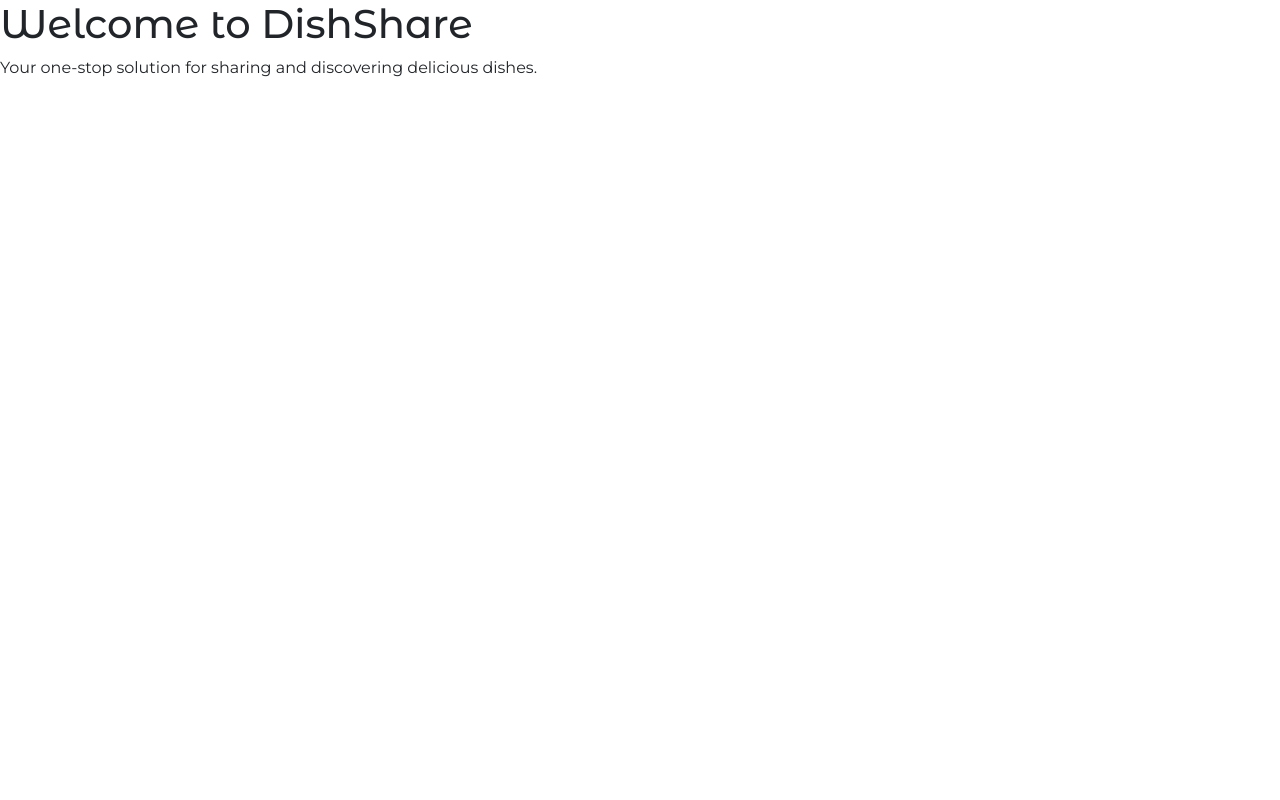
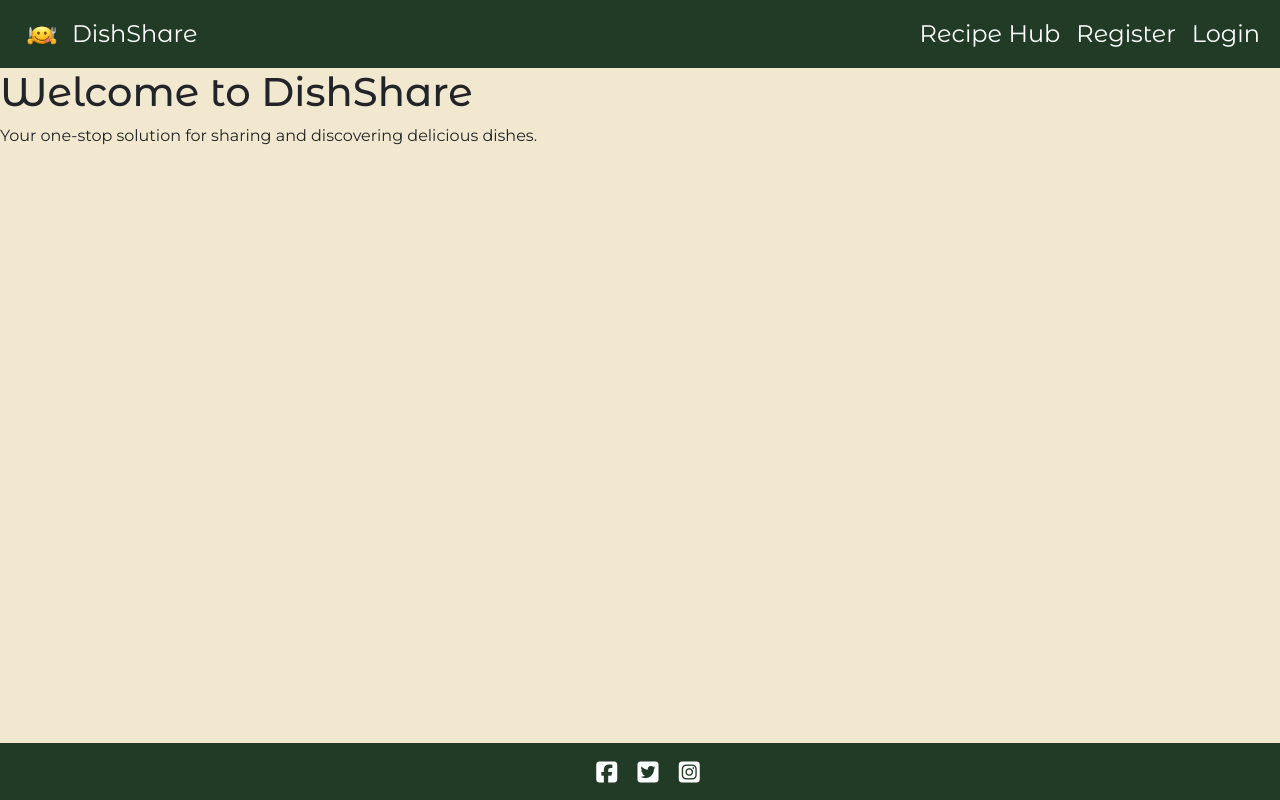
Before and after one commit to Chandni-L5/DishShare, a Django app: template templates/base.html in a window 1280 px wide. Run offline with Django 4.2, Linux system fonts and the light colour scheme; the template is opened without the code that fills it, so the values that code supplies are empty; some libraries are stand-ins or nearby versions.

Commit message:
create custom navbar and footer in base template

```diff
--- a/static/css/style.css
+++ b/static/css/style.css
@@ -20,10 +20,83 @@
 }
 
 /* Global Styles */
-body {
+html, body {
     font-family: var(--font-family-base);
+    height: 100%;
 }
 
 h1, h2, h3, h4, h5, h6 {
     font-family: var(--font-family-heading);
 }
+
+main {
+    background-color: var(--colour3);
+}
+
+html {
+    scroll-behavior: smooth;
+}
+
+/* Navbar Styles */
+.custom-navbar {
+    background-color: var(--colour6);
+    color: var(--font-light);
+    font-family: var(--font-family-heading);
+}
+
+.custom-navbar .navbar-brand,
+.custom-navbar .nav-link {
+    color: var(--font-light);
+    transition: transform 0.3s, color 0.3s;
+}
+
+.custom-navbar .navbar-brand:hover,
+.custom-navbar .nav-link:hover {
+  color: var(--colour8);       /* highlight color */
+  animation: bounce 0.3s;
+}
+
+a.nav-link, a.navbar-brand {
+    font-size: 24px;
+}
+
+.navbar-logo {
+    margin-inline: 15px;
+}
+
+.custom-navbar .navbar-toggler {
+    border-color: var(--font-light);
+}
+
+.navbar-collapse {
+    text-align: right;
+}
+
+/* Footer */
+#footer-style {
+    background-color: var(--colour6);
+    color: var(--font-light);
+    text-align: center;
+    font-size: 16px;
+}
+
+#footer-style i {
+    font-size: 1.5rem;
+    vertical-align: middle;
+}
+
+
+/* Media query: phones (425 and down) */
+@media screen and (max-width: 425px) {
+
+}
+
+/*Media query: tablets (768) */
+@media screen and (min-width:768px) {
+
+}
+
+/*media query: larger screens (1024)*/
+@media screen and (min-width: 1024px) {
+
+}
--- a/templates/base.html
+++ b/templates/base.html
@@ -8,10 +8,8 @@
 <head>
     <meta charset="UTF-8">
     <meta name="viewport" content="width=device-width, initial-scale=1.0">
-    <meta name="description"
-    content="DishShare - Share and Discover Delicious Dishes">
+    <meta name="description" content="DishShare - Share and Discover Delicious Dishes">
     <title>DishShare</title>
-
     <!-- Favicon -->
     <link rel="apple-touch-icon" sizes="180x180" href="{% static 'favicon/apple-touch-icon.png' %}">
     <link rel="icon" type="image/png" sizes="32x32" href="{% static 'favicon/favicon-32x32.png' %}">
@@ -21,27 +19,66 @@
         integrity="sha384-sRIl4kxILFvY47J16cr9ZwB07vP4J8+LH7qKQnuqkuIAvNWLzeN8tE5YBujZqJLB" crossorigin="anonymous">
     <!-- Custom CSS -->
     <link rel="stylesheet" href="{% static 'css/style.css' %}">
-
-
 </head>
 
 <body class="d-flex flex-column h-100 main-bg">
 
     <!-- Navigation -->
+    <nav class="navbar navbar-expand-lg custom-navbar navbar-dark">
+        <div class="container-fluid">
+            <a href="{% url 'home' %}">
+                <img src="{% static 'favicon/apple-touch-icon.png' %}" alt="DishShare Logo" width="30" height="24"
+                    class="navbar-logo d-inline-block align-text-top">
+            </a>
+            <a class="navbar-brand {% if request.path == home_url %}active{% endif %}"
+                href="{% url 'home' %}">DishShare</a>
+            <button class="navbar-toggler" type="button" data-bs-toggle="collapse"
+                data-bs-target="#navbarSupportedContent" aria-controls="navbarSupportedContent" aria-expanded="false"
+                aria-label="Toggle navigation">
+                <span class="navbar-toggler-icon"></span>
+            </button>
+            <div class="collapse navbar-collapse" id="navbarSupportedContent">
+                <ul class="navbar-nav ms-auto mb-2 mb-lg-0">
+                    <li class="nav-item">
+                        <a class="nav-link" href="#">Recipe Hub</a>
+                    </li>
+                    <li class="nav-item">
+                        <a class="nav-link" href="#">Register</a>
+                    </li>
+                    <li class="nav-item">
+                        <a class="nav-link" href="#">Login</a>
+                    </li>
+                    <!-- consider the dropdown for 'Your recipes'  -->
+                    <!-- <li class="nav-item dropdown">
+                        <a class="nav-link dropdown-toggle" href="#" role="button" data-bs-toggle="dropdown"
+                            aria-expanded="false">
+                            Dropdown
+                        </a>
+                        <ul class="dropdown-menu">
+                            <li><a class="dropdown-item" href="#">Action</a></li>
+                            <li><a class="dropdown-item" href="#">Another action</a></li>
+                            <li>
+                                <hr class="dropdown-divider">
+                            </li>
+                            <li><a class="dropdown-item" href="#">Something else here</a></li>
+                        </ul>
+                    </li> -->
+                </ul>
+            </div>
+        </div>
+    </nav>
 
-    <main class="flex-shrink-0 main-bg">
-
+    <main class="flex-grow-1 main-bg">
         {% block content %}
         <!-- Content Goes here -->
         <h1>Welcome to DishShare</h1>
         <p>Your one-stop solution for sharing and discovering delicious dishes.</p>
         {% endblock content %}
-
     </main>
 
     <!-- Footer -->
-    <footer class="footer mt-auto py-3 dark-bg">
-        <p class="m-0 text-center text-white">Follow us:
+    <footer id="footer-style" class="footer mt-auto py-3">
+        <p class="m-0 text-center text-white">
             <i class="fab fa-facebook-square ms-3"></i>
             <i class="fab fa-twitter-square ms-3"></i>
             <i class="fab fa-instagram-square ms-3"></i>
@@ -52,6 +89,8 @@
     <script src="https://cdn.jsdelivr.net/npm/bootstrap@5.3.8/dist/js/bootstrap.bundle.min.js"
         integrity="sha384-FKyoEForCGlyvwx9Hj09JcYn3nv7wiPVlz7YYwJrWVcXK/BmnVDxM+D2scQbITxI" crossorigin="anonymous">
     </script>
+    <!-- Font Awesome script -->
+    <script src="https://kit.fontawesome.com/79e37bf5f8.js" crossorigin="anonymous"></script>
 </body>
 
 </html>
```
